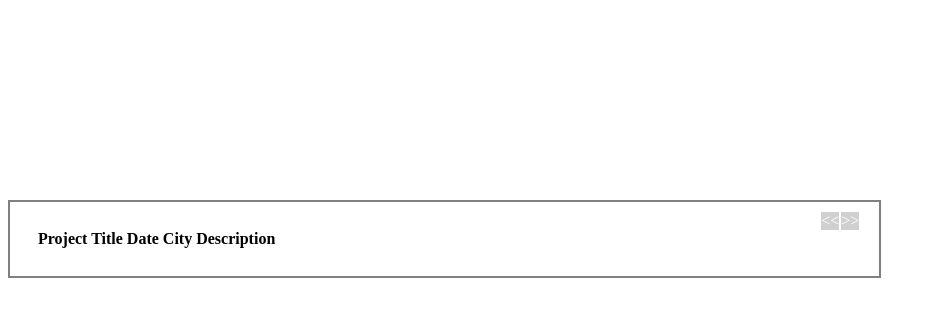
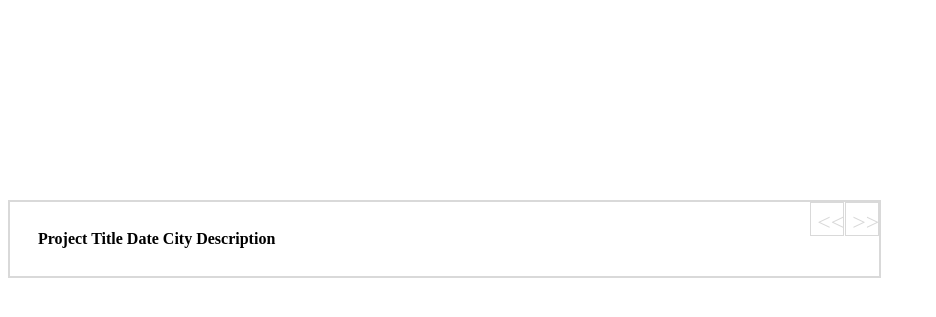
Before and after one commit to agrawalekansh02/korean-folklore-archive-docker, a PHP site: page /map_search/index.html in a window 1280 px wide. Shown: the part 290-607 px from the top of the page, without its empty margins (0-936 px from the left). Run offline with PHP 8.4, Linux system fonts and the light colour scheme; lists and menus that the app fills with data are empty; style sheets or scripts are compiled from the project's sources; some libraries are stand-ins or nearby versions.

Commit message:
Better-looking temporary next/prev buttons

```diff
--- a/contents/map.php
+++ b/contents/map.php
@@ -199,8 +199,8 @@ $cms->js[] = 'http://maps.googleapis.com/maps/api/js?sensor=false';
 </div>
 <div id="result-list-wrapper">
     <h2>Results</h2>
-    <span class="prev-page">&lt;&lt;</span>
-    <span class="next-page">&gt;&gt;</span>
+    <span class="prev-page">&lt;</span>
+    <span class="next-page">&gt;</span>
     <div class="result-list">
     </div>
 </div>
--- a/map_search/result_list/result_list.scss
+++ b/map_search/result_list/result_list.scss
@@ -5,32 +5,37 @@
 
 #result-list-wrapper {
 
-    border: 2px solid gray;
+    border: 2px solid #D9D9D9;
     padding: 25px;
 
     h2 {
-        font-weight: bold;
-        font-size: 20px;
+        font-size: 18px;
+        color: gray;
     }
 
     .next-page, .prev-page {
-        color: white;
-        background: #d0d0d0;
-        top: 10px;
+        color: #D9D9D9;
+        position: absolute;
+        top: 0px;
+        width: 20px;
+        height: 20px;
+        padding: 6px;
+        font-weight: normal;
+        border: 1px solid #D9D9D9;
+        font-size: 1.5em;
     }
 
     .next-page {
-        position: absolute;
-        right: 20px;
+        right: 0px;
     }
 
     .prev-page {
-        position: absolute;
-        right: 40px;
+        right: 35px;
     }
 
     .active {
-        background: blue;
+        color: black;
+        border: 1px solid black;
         cursor: pointer;
     }
 
```
